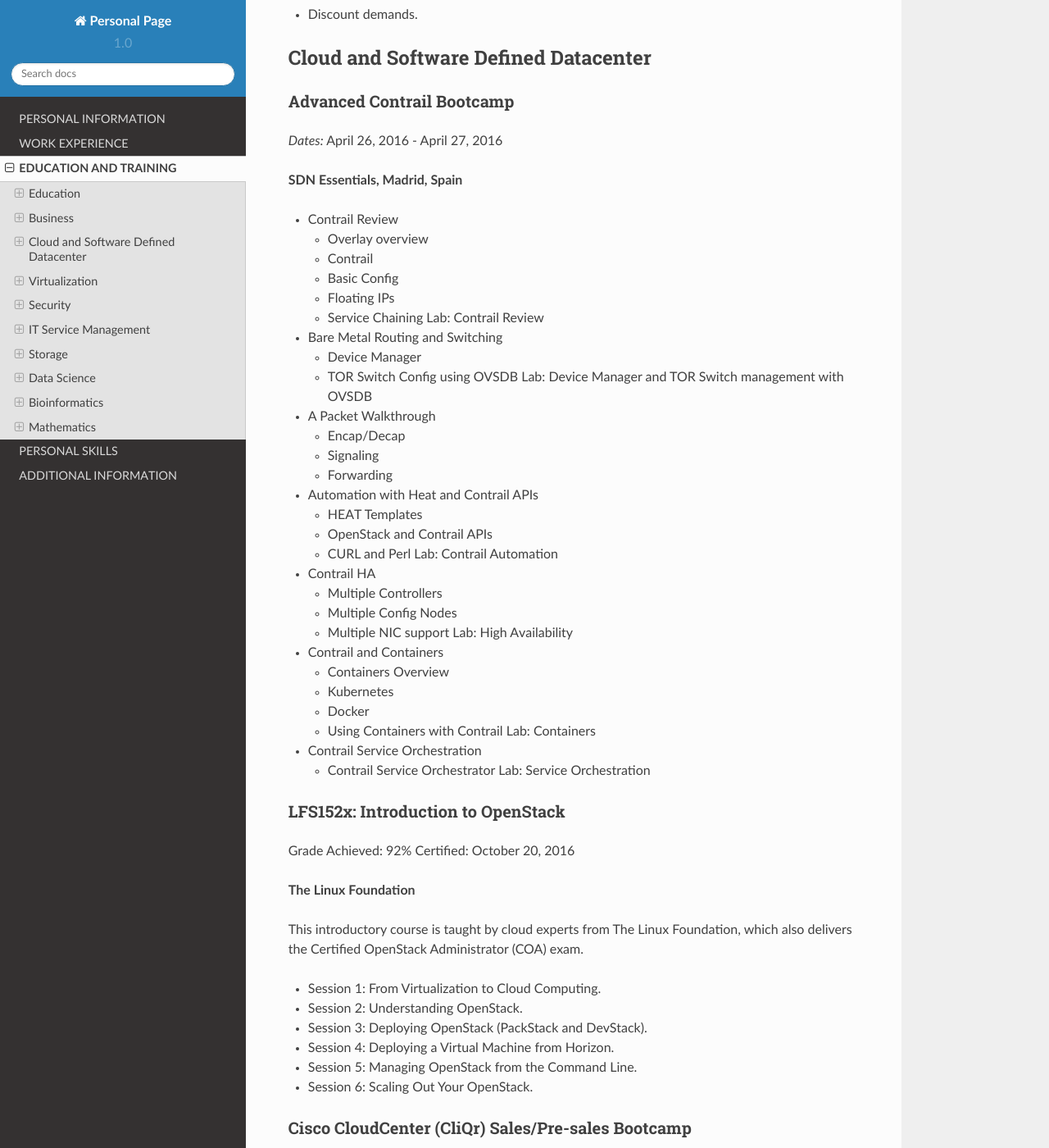
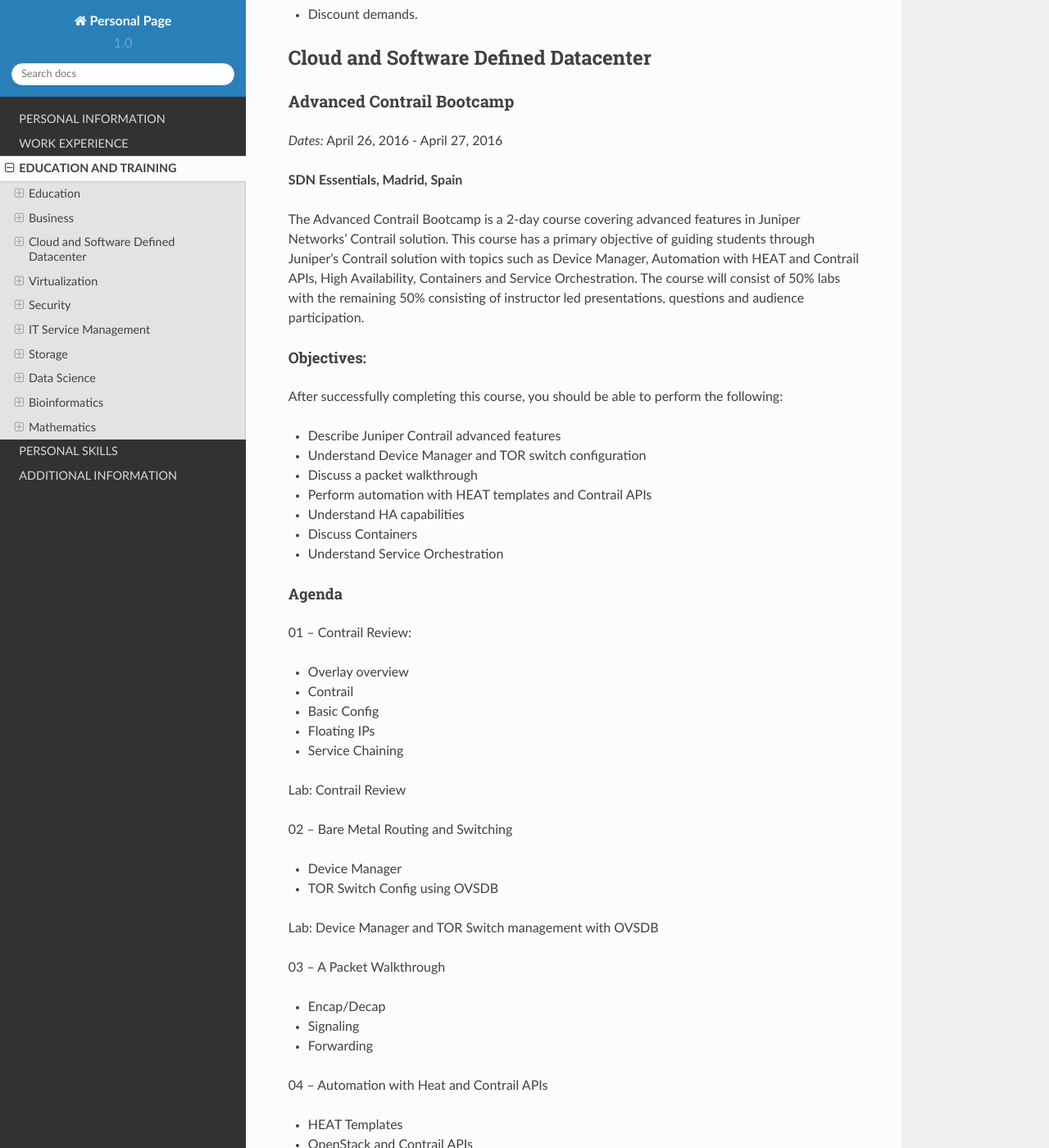
Before and after one commit to jacubero/Resume, a Sphinx documentation site: the page built from Sphinx/source/education.rst, in a window 1280 px wide and 1400 px high, scrolled down 5944 px. Shown: the whole window at 82% size. Built offline with Sphinx 7.4.7 and the Read the Docs theme 2.0.0, drawn with Linux system fonts in a browser that asks for light colours; some of the changed text lies outside the part shown.

Commit message:
New version

```diff
--- a/Sphinx/source/education.rst
+++ b/Sphinx/source/education.rst
@@ -324,61 +324,97 @@
 
 **SDN Essentials, Madrid, Spain**
 
-* Contrail Review
-
-  * Overlay overview
-
-  * Contrail
-
-  * Basic Config
-
-  * Floating IPs
-
-  * Service Chaining Lab: Contrail Review
-
-* Bare Metal Routing and Switching
-
-  * Device Manager
-
-  * TOR Switch Config using OVSDB Lab: Device Manager and TOR Switch management with OVSDB
-
-* A Packet Walkthrough
-
-  * Encap/Decap
-
-  * Signaling
-
-  * Forwarding
-
-* Automation with Heat and Contrail APIs
-
-  * HEAT Templates
-
-  * OpenStack and Contrail APIs
-
-  * CURL and Perl Lab: Contrail Automation
-
-* Contrail HA
-
-  * Multiple Controllers
-
-  * Multiple Config Nodes
-
-  * Multiple NIC support Lab: High Availability
-
-* Contrail and Containers
-
-  * Containers Overview
-
-  * Kubernetes
-
-  * Docker
-
-  * Using Containers with Contrail Lab: Containers
-
-* Contrail Service Orchestration
-
-  * Contrail Service Orchestrator Lab: Service Orchestration
+The Advanced Contrail Bootcamp is a 2-day course covering advanced features in Juniper Networks' Contrail solution. This course has a primary objective of guiding students through Juniper's Contrail solution with topics such as Device Manager, Automation with HEAT and Contrail APIs, High Availability, Containers and Service Orchestration. The course will consist of 50% labs with the remaining 50% consisting of instructor led presentations, questions and audience participation.
+
+Objectives:
+-----------
+
+After successfully completing this course, you should be able to perform the following:
+
+* Describe Juniper Contrail advanced features
+
+* Understand Device Manager and TOR switch configuration
+
+* Discuss a packet walkthrough
+
+* Perform automation with HEAT templates and Contrail APIs
+
+* Understand HA capabilities
+
+* Discuss Containers
+
+* Understand Service Orchestration
+
+Agenda
+------
+
+01 – Contrail Review:
+
+* Overlay overview
+
+* Contrail
+
+* Basic Config
+
+* Floating IPs
+
+* Service Chaining
+
+Lab: Contrail Review
+
+02 – Bare Metal Routing and Switching
+
+* Device Manager
+
+* TOR Switch Config using OVSDB
+
+Lab: Device Manager and TOR Switch management with OVSDB
+
+03 – A Packet Walkthrough
+
+* Encap/Decap
+
+* Signaling
+
+* Forwarding
+
+04 – Automation with Heat and Contrail APIs
+
+* HEAT Templates
+
+* OpenStack and Contrail APIs
+
+* CURL and Perl
+
+Lab: Contrail Automation
+
+05 – Contrail HA
+
+* Multiple Controllers
+
+* Multiple Config Nodes
+
+* Multiple NIC support
+
+Lab: High Availability
+
+06 – Contrail and Containers
+
+* Containers Overview
+
+* Kubernetes
+
+* Docker
+
+* Using Containers with Contrail
+
+Lab: Containers
+
+07 – Contrail Service Orchestration
+
+* Contrail Service Orchestrator
+
+Lab: Service Orchestration
 
 LFS152x: Introduction to OpenStack
 ==================================
```
Also changed, not shown: 2 other files.
